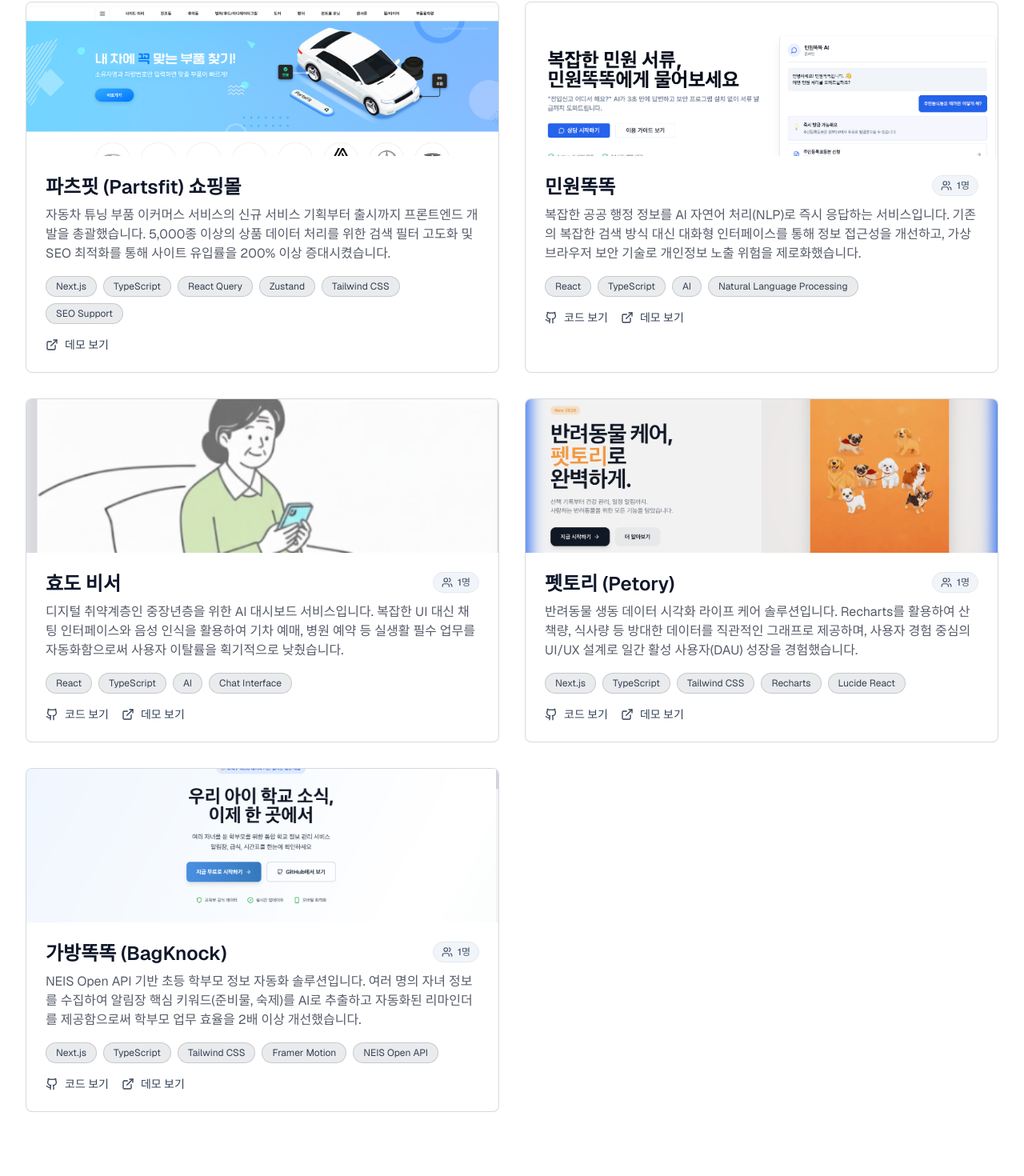
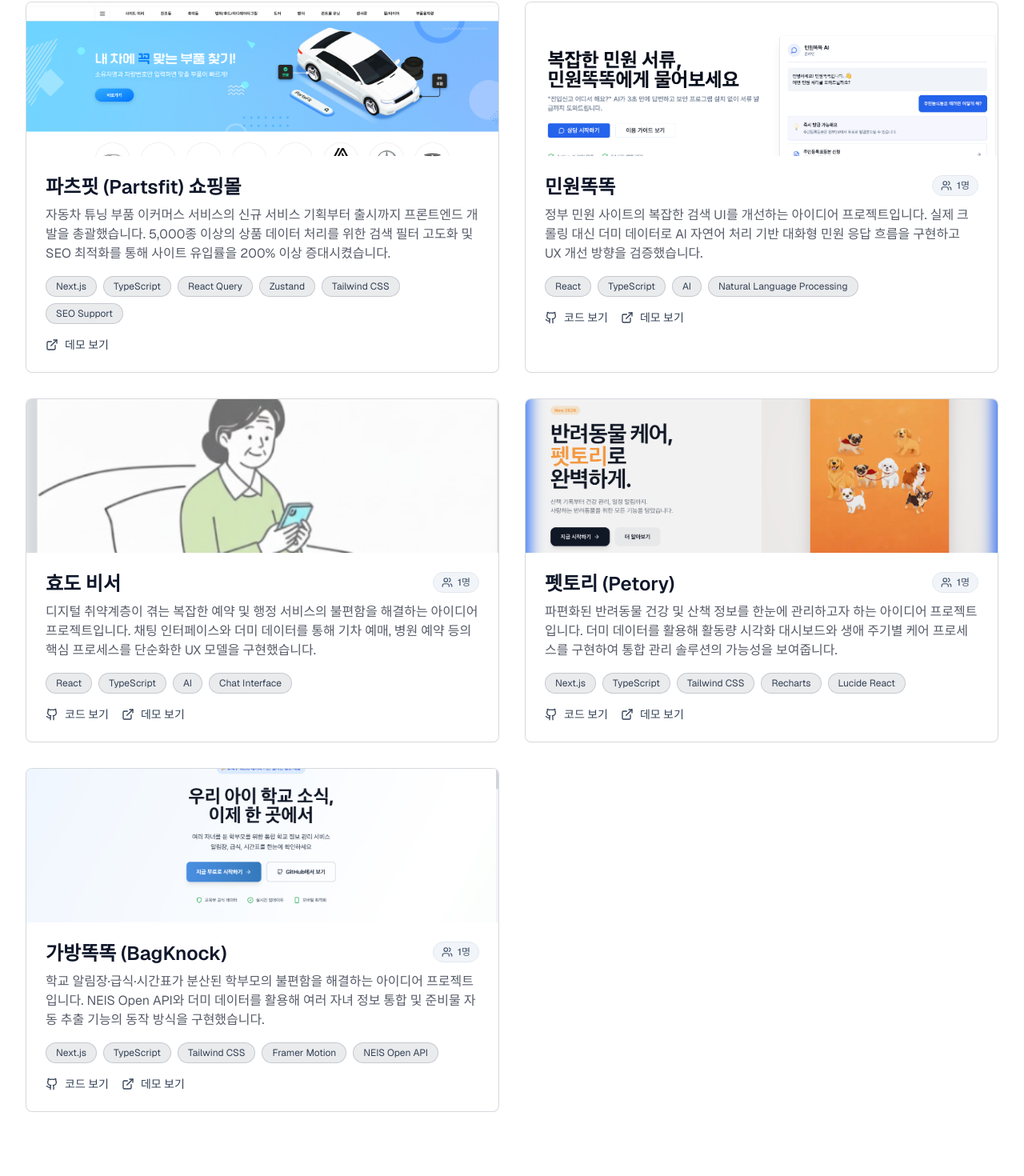
Before and after one commit to kimsoonil/newPortfolio, a Next.js app: page / in a window 1280 px wide. Shown: the part 2316-3786 px from the top of the page at 80% size. Built offline with nearby package versions, Linux system fonts and the light colour scheme.

Commit message:
데이터 개선

```diff
--- a/app/(home)/_constants/index.ts
+++ b/app/(home)/_constants/index.ts
@@ -185,7 +185,7 @@ export const PROJECTS: Project[] = [
   {
     title: "민원똑똑",
     description:
-      "복잡한 공공 행정 정보를 AI 자연어 처리(NLP)로 즉시 응답하는 서비스입니다. 기존의 복잡한 검색 방식 대신 대화형 인터페이스를 통해 정보 접근성을 개선하고, 가상 브라우저 보안 기술로 개인정보 노출 위험을 제로화했습니다.",
+      "정부 민원 사이트의 복잡한 검색 UI를 개선하는 아이디어 프로젝트입니다. 실제 크롤링 대신 더미 데이터로 AI 자연어 처리 기반 대화형 민원 응답 흐름을 구현하고 UX 개선 방향을 검증했습니다.",
     technologies: ["React", "TypeScript", "AI", "Natural Language Processing"],
     image: "/minwontalk.png",
     github: "https://github.com/kimsoonil/MinwonTalk",
@@ -195,7 +195,7 @@ export const PROJECTS: Project[] = [
   {
     title: "효도 비서",
     description:
-      "디지털 취약계층인 중장년층을 위한 AI 대시보드 서비스입니다. 복잡한 UI 대신 채팅 인터페이스와 음성 인식을 활용하여 기차 예매, 병원 예약 등 실생활 필수 업무를 자동화함으로써 사용자 이탈률을 획기적으로 낮췄습니다.",
+      "디지털 취약계층이 겪는 복잡한 예약 및 행정 서비스의 불편함을 해결하는 아이디어 프로젝트입니다. 채팅 인터페이스와 더미 데이터를 통해 기차 예매, 병원 예약 등의 핵심 프로세스를 단순화한 UX 모델을 구현했습니다.",
     technologies: ["React", "TypeScript", "AI", "Chat Interface"],
     image: "/hyodo.png",
     github: "https://github.com/kimsoonil/hyodoSecretary",
@@ -205,7 +205,7 @@ export const PROJECTS: Project[] = [
   {
     title: "펫토리 (Petory)",
     description:
-      "반려동물 생동 데이터 시각화 라이프 케어 솔루션입니다. Recharts를 활용하여 산책량, 식사량 등 방대한 데이터를 직관적인 그래프로 제공하며, 사용자 경험 중심의 UI/UX 설계로 일간 활성 사용자(DAU) 성장을 경험했습니다.",
+      "파편화된 반려동물 건강 및 산책 정보를 한눈에 관리하고자 하는 아이디어 프로젝트입니다. 더미 데이터를 활용해 활동량 시각화 대시보드와 생애 주기별 케어 프로세스를 구현하여 통합 관리 솔루션의 가능성을 보여줍니다.",
     technologies: [
       "Next.js",
       "TypeScript",
@@ -221,7 +221,7 @@ export const PROJECTS: Project[] = [
   {
     title: "가방똑똑 (BagKnock)",
     description:
-      "NEIS Open API 기반 초등 학부모 정보 자동화 솔루션입니다. 여러 명의 자녀 정보를 수집하여 알림장 핵심 키워드(준비물, 숙제)를 AI로 추출하고 자동화된 리마인더를 제공함으로써 학부모 업무 효율을 2배 이상 개선했습니다.",
+      "학교 알림장·급식·시간표가 분산된 학부모의 불편함을 해결하는 아이디어 프로젝트입니다. NEIS Open API와 더미 데이터를 활용해 여러 자녀 정보 통합 및 준비물 자동 추출 기능의 동작 방식을 구현했습니다.",
     technologies: [
       "Next.js",
       "TypeScript",
```
